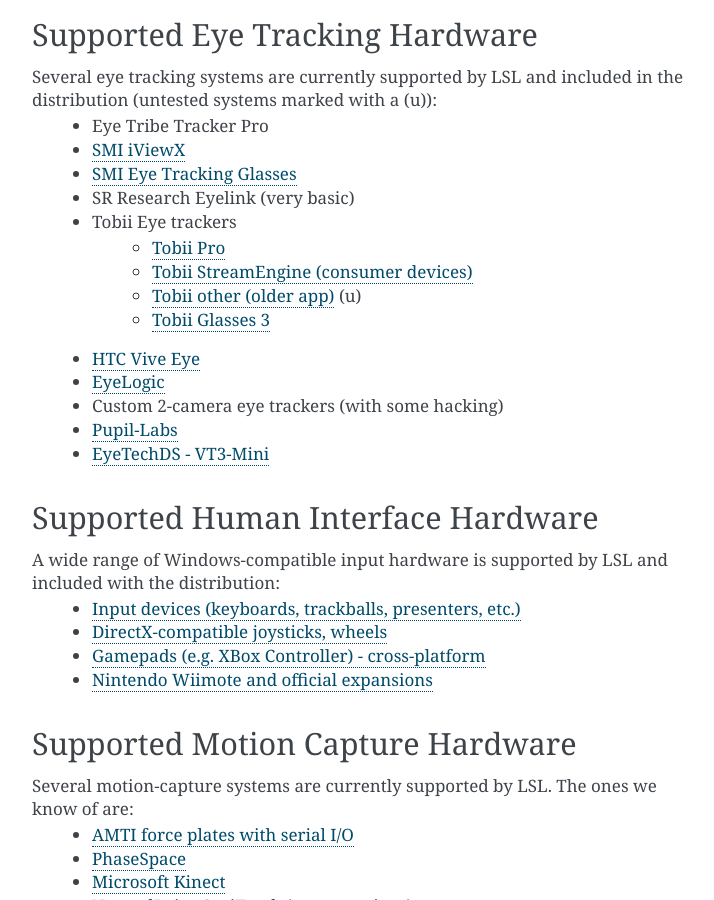
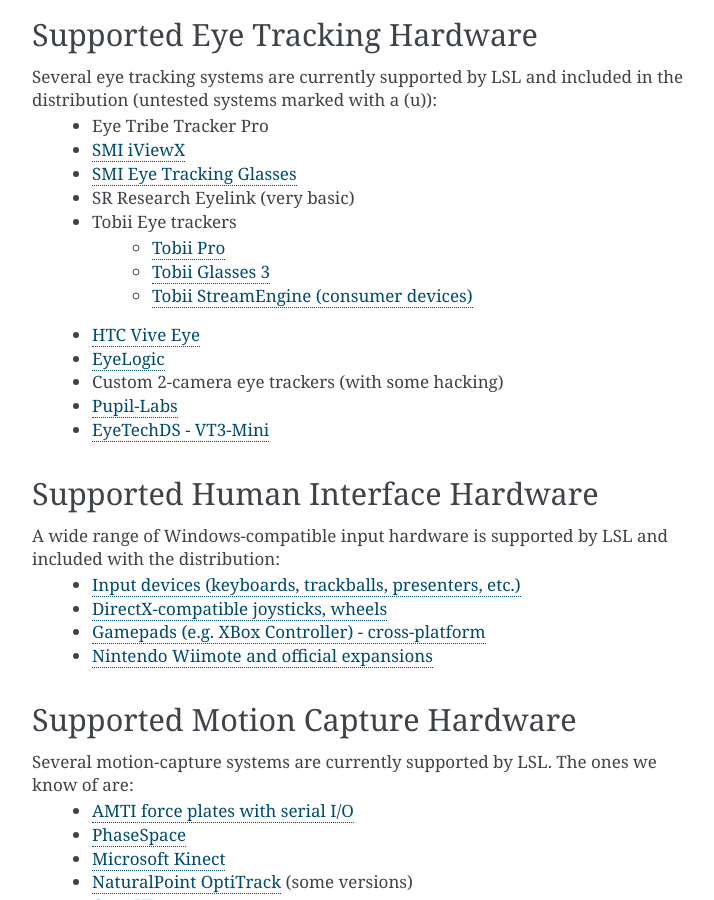
Before and after one commit to sccn/labstreaminglayer, a Sphinx documentation site: the page built from docs/info/supported_devices.rst, in a window 1280 px wide and 900 px high, scrolled down 2524 px. Shown: the whole window, without its empty margins (388-1102 px from the left). Built offline with Sphinx 7.4.7, drawn with Linux system fonts in a browser that asks for light colours.

Commit message:
Update supported_devices.rst
Re-order Tobii and remove deprecated.

```diff
--- a/docs/info/supported_devices.rst
+++ b/docs/info/supported_devices.rst
@@ -97,9 +97,9 @@
   * SR Research Eyelink (very basic)
   * Tobii Eye trackers
       * :lslrepo:`Tobii Pro <TobiiPro>`
+      * `Tobii Glasses 3 <https://github.com/tobiipro/Tobii.Glasses3.SDK/releases>`__
       * :lslrepo:`Tobii StreamEngine (consumer devices) <TobiiStreamEngine>`
-      * :lslrepo:`Tobii other (older app) <Tobii>` (u)
-      * `Tobii Glasses 3 <https://github.com/tobiipro/Tobii.Glasses3.SDK/releases>`__
+
   * `HTC Vive Eye <https://github.com/mit-ll/Signal-Acquisition-Modules-for-Lab-Streaming-Layer>`__
   * `EyeLogic <https://github.com/EyeLogicSolutions/EyeLogic-LSL>`__
   * Custom 2-camera eye trackers (with some hacking)
```
